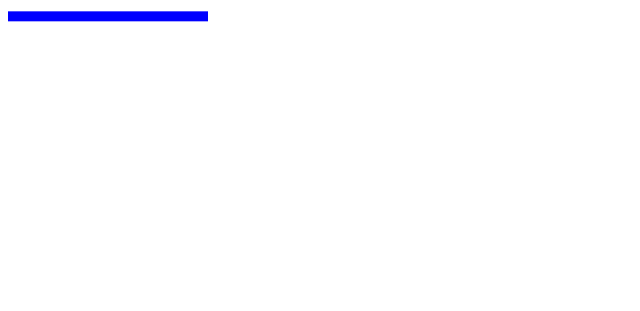
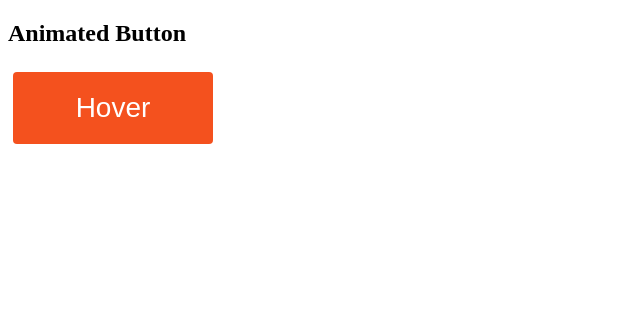
Before and after one commit to bray851011/Personal-Website, a plain HTML site: page playground.html in a window 1280 px wide. Shown: the whole page, without its empty margins (0-640 px from the left). Drawn offline with Linux system fonts and the light colour scheme.

Commit message:
index edit v3

```diff
--- a/index.js
+++ b/index.js
@@ -1,5 +1,5 @@
 const textContainer = document.getElementById('changing-text');
-const strings = ["programmer", "challenger"]; // The strings to switch between
+const strings = ["Dreamer", "Executor", "Programmer"]; // The strings to switch between
 let currentIndex = 0; // Index to keep track of the current string
 
 function switchText() {
@@ -12,3 +12,4 @@ function switchText() {
 }
 
 setInterval(switchText, 3000); // Switch every 3 seconds (3000 milliseconds)
+// setTimeout(setInterval(switchText, 3000), 3000);
--- a/playground.css
+++ b/playground.css
@@ -13,7 +13,7 @@
     position: absolute;
     top: 0;
     left: 0;
-    animation: sweep 3s linear infinite;
+    animation: sweep 0.5s linear infinite;
 }
 
 @keyframes sweep {
--- a/playground.html
+++ b/playground.html
@@ -1,11 +1,53 @@
 <!DOCTYPE html>
 <html>
 <head>
-    <link rel="stylesheet" type="text/css" href="playground.css">
+<style>
+.button {
+  display: inline-block;
+  border-radius: 4px;
+  background-color: #f4511e;
+  border: none;
+  color: #FFFFFF;
+  text-align: center;
+  font-size: 28px;
+  padding: 20px;
+  width: 200px;
+  transition: all 0.5s;
+  cursor: pointer;
+  margin: 5px;
+}
+
+.button span {
+  cursor: pointer;
+  display: inline-block;
+  position: relative;
+  transition: 0.5s;
+}
+
+.button span:after {
+  content: '\00bb';
+  position: absolute;
+  opacity: 0;
+  top: 0;
+  right: -20px;
+  transition: 0.5s;
+}
+
+.button:hover span {
+  padding-right: 25px;
+}
+
+.button:hover span:after {
+  opacity: 1;
+  right: 0;
+}
+</style>
 </head>
 <body>
-    <div class="container">
-        <div class="bar"></div>
-    </div>
+
+<h2>Animated Button</h2>
+
+<button class="button" style="vertical-align:middle"><span>Hover </span></button>
+
 </body>
 </html>
```
